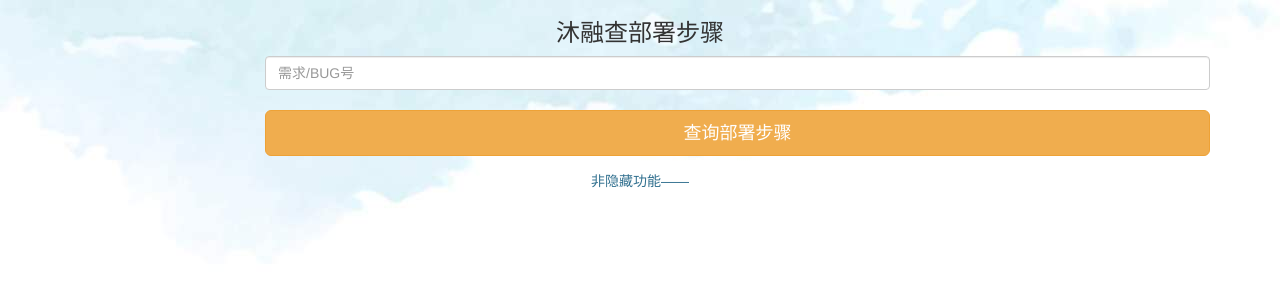
After one commit to rivest829/DeploySystem, a Django app: template templates/stepResponse.html in a window 1280 px wide. The commit adds this page. Shown: the top 300 px of the page. Run offline with Django 3.2, Linux system fonts and the light colour scheme; the template is opened without the code that fills it, so the values that code supplies are empty; some libraries are stand-ins or nearby versions.

Commit message:
beta1.8.0 新功能：部署步骤记录

```diff
--- a/deploy/settings.py
+++ b/deploy/settings.py
@@ -35,7 +35,7 @@ INSTALLED_APPS = [
     'django.contrib.sessions',
     'django.contrib.messages',
     'django.contrib.staticfiles',
-'bootstrap3',
+    'bootstrap3',
     'murong',
 ]
 
--- a/deploy/urls.py
+++ b/deploy/urls.py
@@ -24,4 +24,5 @@ urlpatterns = [
     url(r'^execute/', views.execute),
     url(r'^dellog/', views.dellog),
     url(r'^touch/', views.touch),
+    url(r'^stepResponse/', views.stepResponse),
 ]
--- a/murong/admin.py
+++ b/murong/admin.py
@@ -3,6 +3,7 @@
 from __future__ import unicode_literals
 
 from django.contrib import admin
-import models
+from murong import models
 # Register your models here.
 admin.site.register(models.UserInfo)
+admin.site.register(models.DeploySteps)
--- a/murong/models.py
+++ b/murong/models.py
@@ -9,3 +9,8 @@ class UserInfo(models.Model):
     username=models.CharField(max_length=32)
     password=models.CharField(max_length=32)
     Permissions=models.TextField(max_length=322)
+class DeploySteps(models.Model):
+    requestNum=models.CharField(max_length=32)
+    developer=models.CharField(max_length=32)
+    deployStep = models.TextField(max_length=322)
+    extantionStep=models.TextField(max_length=322)
--- a/templates/deploy.html
+++ b/templates/deploy.html
@@ -24,12 +24,14 @@
 					<div class="col-sm-offset-2 col-sm-10">
                         <input type="submit" value="部署" name="upload" class="btn btn-block btn-lg btn-success"></input>
                         <input type="submit" value="重启服务" name="execute" class="btn btn-lg btn-block btn-warning"></input>
+                        <input type="submit" value="查询部署步骤" name="stepResponse" class="btn btn-lg btn-block btn-warning"></input>
 
 					</div>
 				</div>
+                <br>
 
             </form>
-
+<br>
 			<p class="text-center text-info">
 				 <em>提示：</em> 使用前请仔细检查包中文件， <strong>严禁擅自修改</strong>  <small></small>
 			</p>
@@ -42,6 +44,8 @@
                         <input type="submit" value="touch" name="touch" ></input>
 
     </div>
+
+
         </form>
 </div>
 </body>
--- /dev/null
+++ b/templates/stepResponse.html
@@ -0,0 +1,38 @@
+{# Load the tag library #}
+{% load bootstrap3 %}
+
+{# Load CSS and JavaScript #}
+{% bootstrap_css %}
+{% bootstrap_javascript %}
+
+{# Display django.contrib.messages as Bootstrap alerts #}
+{% bootstrap_messages %}
+<head>
+    <meta charset="UTF-8">
+    <title>沐融查部署步骤</title>
+</head>
+{# Display a form #}
+<body background="/static/20171116192242.jpg">
+<div class="container">
+    <div class="row clearfix">
+        <div class="col-md-12 column">
+            <h3 class="text-center">
+                沐融查部署步骤
+            </h3>
+            <form action="/stepResponse/" class="form-horizontal" role="form" method="post">
+
+			<div class="form-group" >
+					<div class="col-sm-offset-2 col-sm-10">
+                        <input class="form-control" id="reqnum" name="reqNum" type="text" placeholder="需求/BUG号" /><br>
+                        <input type="submit" value="查询部署步骤" name="queryStep" class="btn btn-lg btn-block btn-warning"></input>
+					</div>
+				</div>
+            </form>
+            <p class="text-center text-info">
+                <em></em> 非隐藏功能——<strong></strong>
+                <small></small>
+            </p>
+        </div>
+    </div>
+</div>
+</body>
```
Also changed, not shown: murong/views.py (+27 -0 lines), templates/execute.html (+8 -0 lines).
